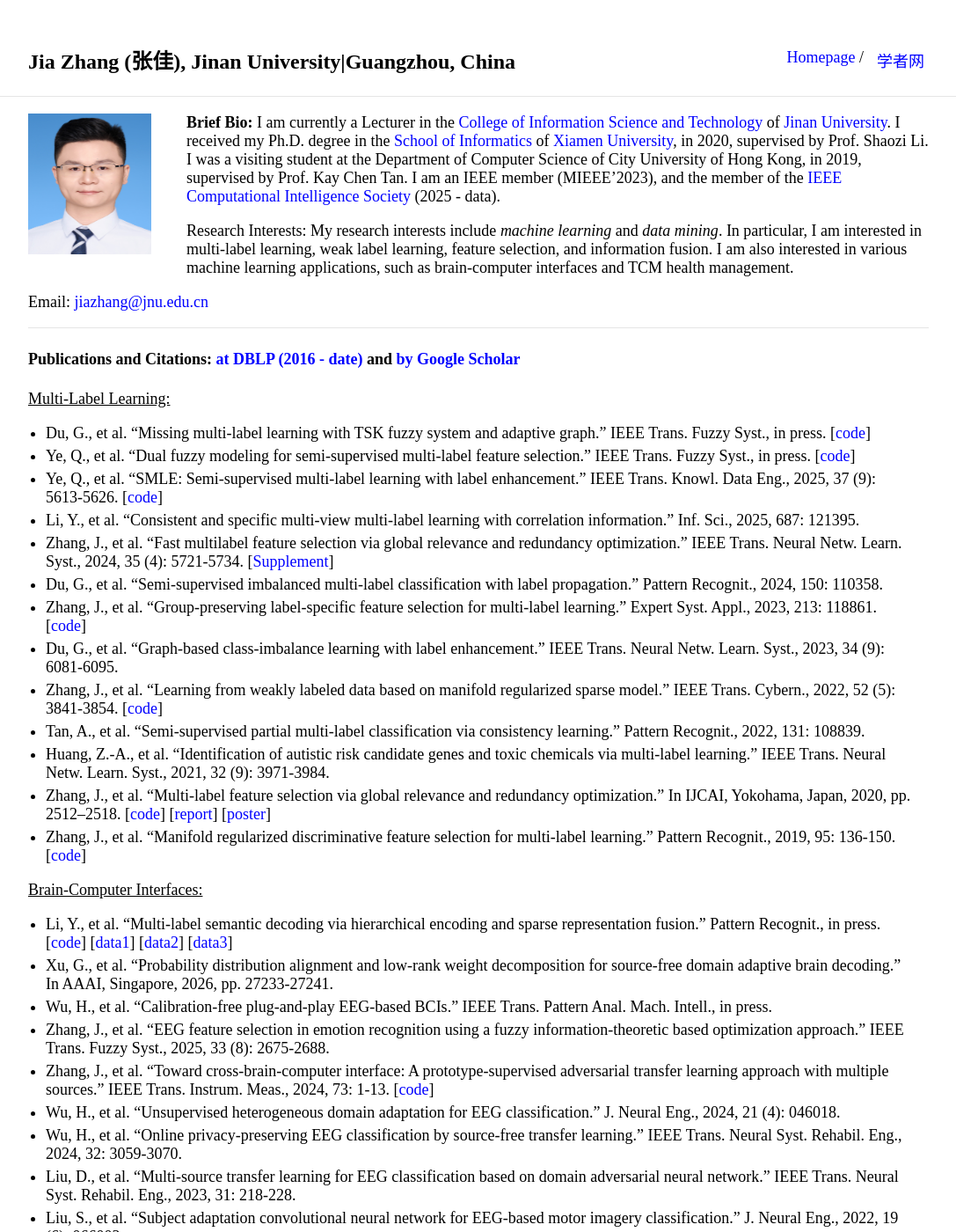
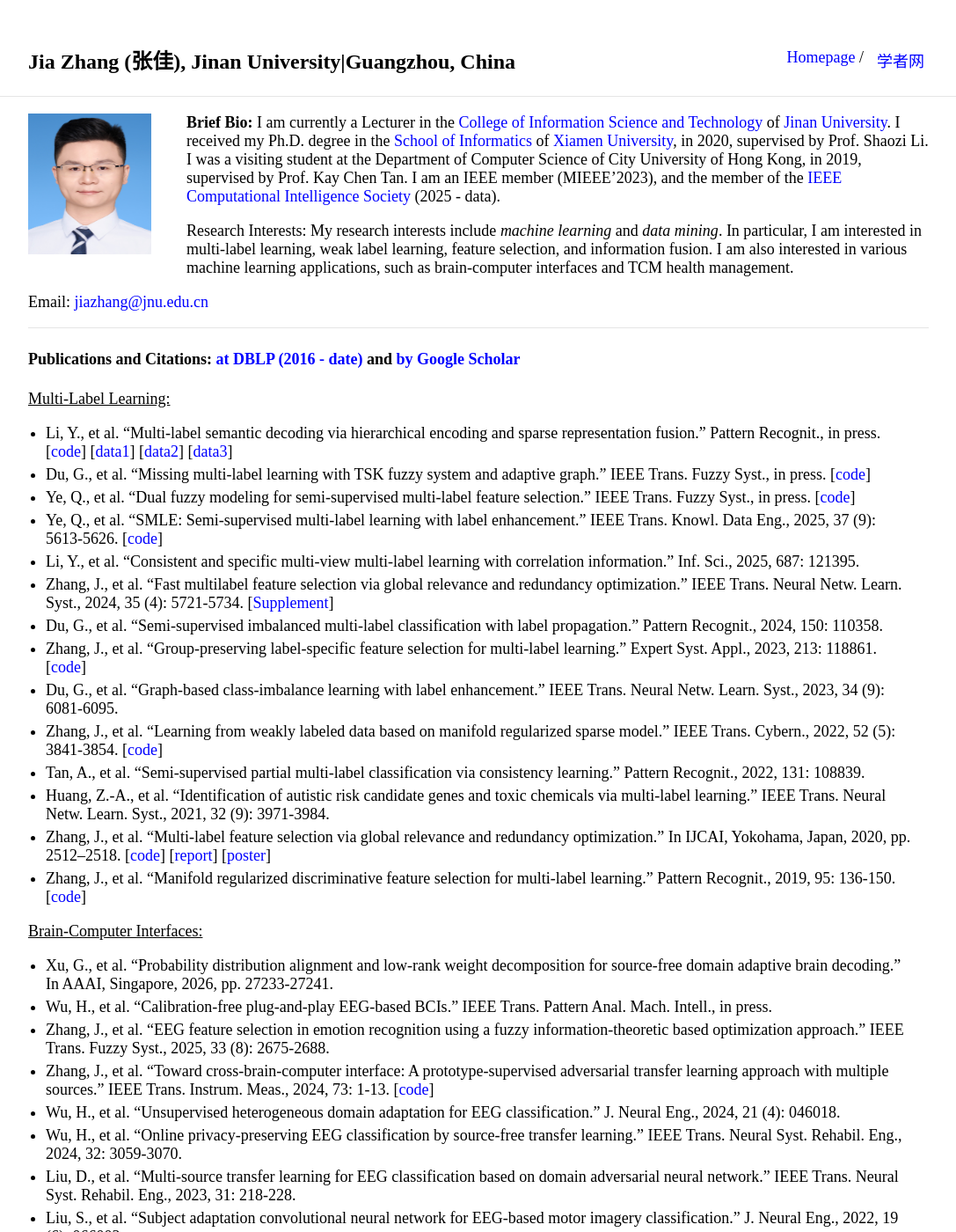
Before and after one commit to jiazhang-ml/jiazhang-ml.github.io, a Jekyll site: the page built from index.md, in a window 1280 px wide and 1400 px high. Shown: the whole window at 88% size, without its empty margins (96-1183 px from the left). Built offline with Jekyll 4.4.1, drawn with Linux system fonts in a browser that asks for light colours; part of the change alters nothing that is shown.

```diff
--- a/index.md
+++ b/index.md
@@ -16,6 +16,7 @@ Email: [jiazhang@jnu.edu.cn](mailto:jiazhang@jnu.edu.cn)
 #### Publications and Citations: [at DBLP (2016 - date)](https://dblp.org/pid/80/2266-19.html) and [by Google Scholar](https://scholar.google.com.hk/citations?user=yBaTk-gAAAAJ&hl=en)
 
 <u>Multi-Label Learning:</u>
+* Li, Y., et al. "Multi-label semantic decoding via hierarchical encoding and sparse representation fusion." Pattern Recognit., in press. [[code](https://github.com/cseroun06/HERF)] [[data1](https://naturalscenesdataset.org/)] [[data2](https://crcns.org/data-sets/vc/vim-2)] [[data3](https://bold5000-dataset.github.io/website/download.html)]
 * Du, G., et al. "Missing multi-label learning with TSK fuzzy system and adaptive graph." IEEE Trans. Fuzzy Syst., in press. [[code](https://github.com/wangao-ysu/M2FSAG)]
 * Ye, Q., et al. "Dual fuzzy modeling for semi-supervised multi-label feature selection." IEEE Trans. Fuzzy Syst., in press. [[code](https://github.com/JNU-IHCILab/DuetFS)]
 * Ye, Q., et al. "SMLE: Semi-supervised multi-label learning with label enhancement." IEEE Trans. Knowl. Data Eng., 2025, 37 (9): 5613-5626. [[code](https://github.com/JNU-IHCILab/SMLE)]
@@ -31,7 +32,6 @@ Email: [jiazhang@jnu.edu.cn](mailto:jiazhang@jnu.edu.cn)
 * Zhang, J., et al. "Manifold regularized discriminative feature selection for multi-label learning." Pattern Recognit., 2019, 95: 136-150. [[code](MDFS-master.zip)]
 
 <u>Brain-Computer Interfaces:</u>
-* Li, Y., et al. "Multi-label semantic decoding via hierarchical encoding and sparse representation fusion." Pattern Recognit., in press. [[code](https://github.com/cseroun06/HERF)] [[data1](https://naturalscenesdataset.org/)] [[data2](https://crcns.org/data-sets/vc/vim-2)] [[data3](https://bold5000-dataset.github.io/website/download.html)]
 * Xu, G., et al. "Probability distribution alignment and low-rank weight decomposition for source-free domain adaptive brain decoding." In AAAI, Singapore, 2026, pp. 27233-27241.
 * Wu, H., et al. "Calibration-free plug-and-play EEG-based BCIs." IEEE Trans. Pattern Anal. Mach. Intell., in press.
 * Zhang, J., et al. "EEG feature selection in emotion recognition using a fuzzy information-theoretic based optimization approach." IEEE Trans. Fuzzy Syst., 2025, 33 (8): 2675-2688.
```
